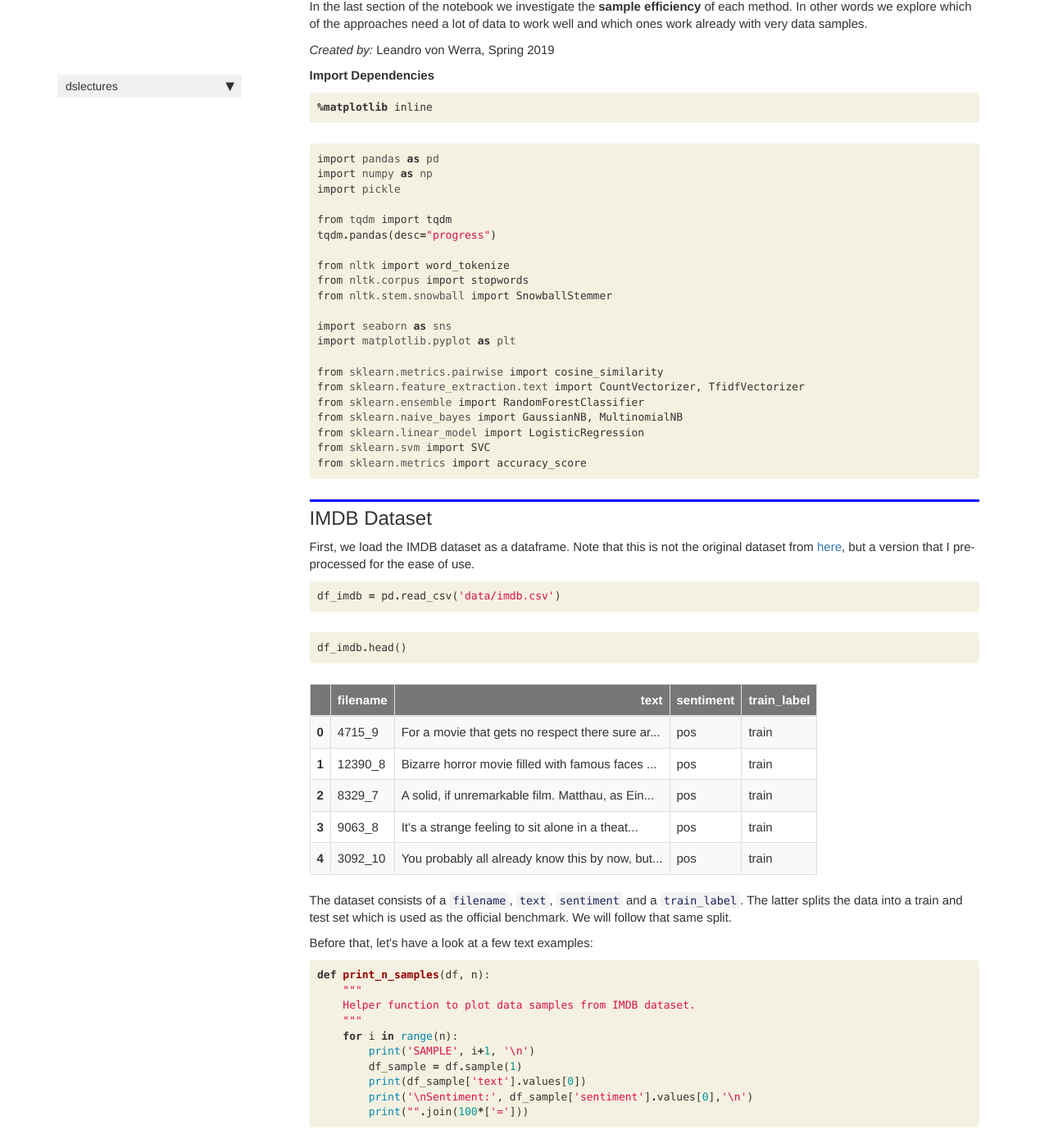
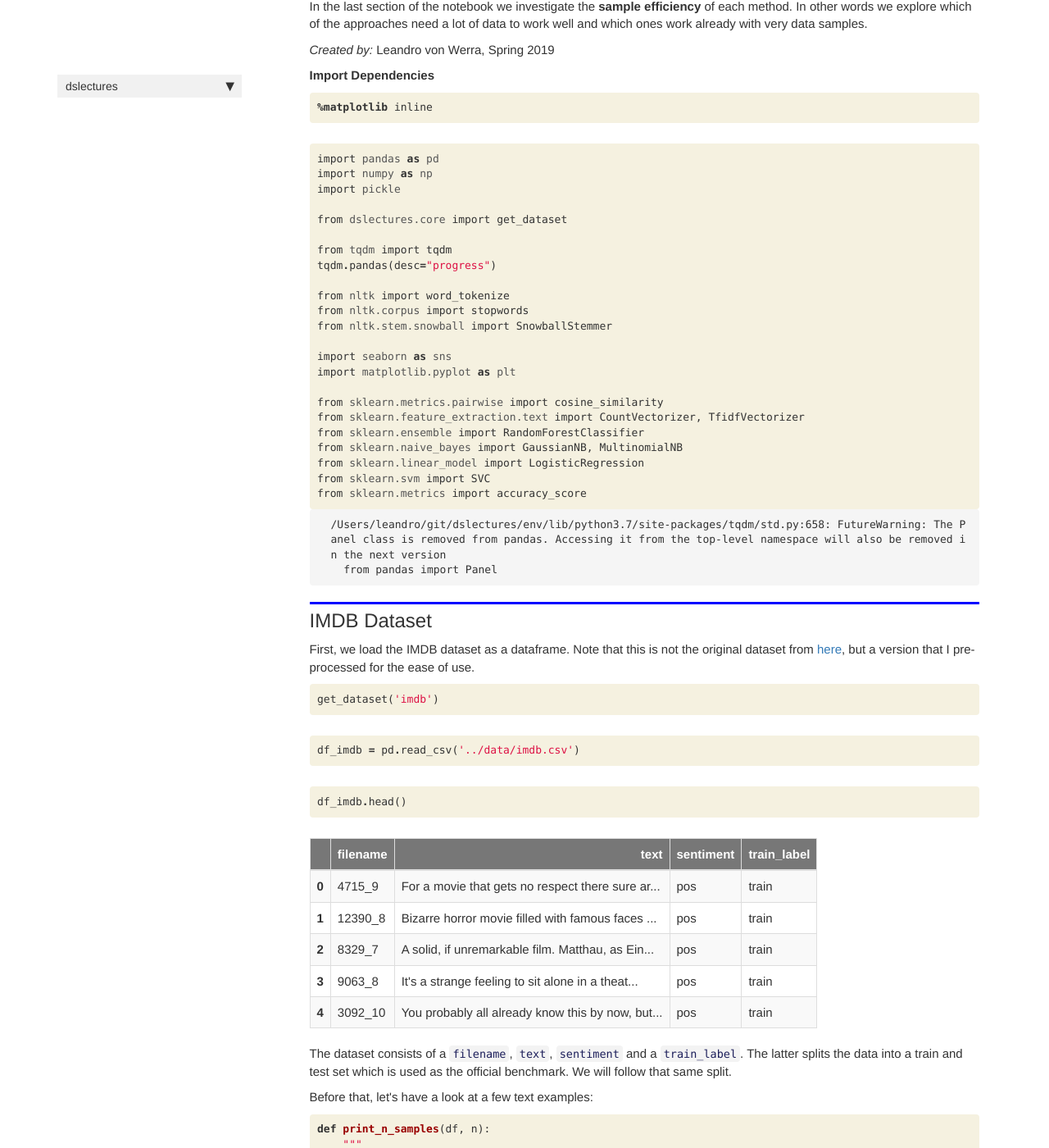
Before and after one commit to lewtun/dslectures, a Jekyll site: the page built from docs/lesson13-nlp-2.html, in a window 1280 px wide and 1400 px high, scrolled down 1420 px. Shown: the whole window at 82% size. Built offline with Jekyll 4.4.1, drawn with Linux system fonts in a browser that asks for light colours; nearby versions of some CDN libraries; comment, search, counter and statistics services are not loaded; some of the changed text lies outside the part shown.

Commit message:
feat: add download function to nlp notebook

```diff
--- a/docs/lesson13-nlp-2.html
+++ b/docs/lesson13-nlp-2.html
@@ -82,6 +82,8 @@ summary: "Analyse text with machine learning - part 2."
 <span class="kn">import</span> <span class="nn">numpy</span> <span class="k">as</span> <span class="nn">np</span>
 <span class="kn">import</span> <span class="nn">pickle</span>
 
+<span class="kn">from</span> <span class="nn">dslectures.core</span> <span class="kn">import</span> <span class="n">get_dataset</span>
+
 <span class="kn">from</span> <span class="nn">tqdm</span> <span class="kn">import</span> <span class="n">tqdm</span>
 <span class="n">tqdm</span><span class="o">.</span><span class="n">pandas</span><span class="p">(</span><span class="n">desc</span><span class="o">=</span><span class="s2">&quot;progress&quot;</span><span class="p">)</span>
 
@@ -105,6 +107,21 @@ summary: "Analyse text with machine learning - part 2."
 </div>
 </div>
 
+<div class="output_wrapper">
+<div class="output">
+
+<div class="output_area">
+
+<div class="output_subarea output_stream output_stderr output_text">
+<pre>/Users/leandro/git/dslectures/env/lib/python3.7/site-packages/tqdm/std.py:658: FutureWarning: The Panel class is removed from pandas. Accessing it from the top-level namespace will also be removed in the next version
+  from pandas import Panel
+</pre>
+</div>
+</div>
+
+</div>
+</div>
+
 </div>
 <div class="cell border-box-sizing text_cell rendered"><div class="inner_cell">
 <div class="text_cell_render border-box-sizing rendered_html">
@@ -124,7 +141,20 @@ summary: "Analyse text with machine learning - part 2."
 
 <div class="inner_cell">
     <div class="input_area">
-<div class=" highlight hl-ipython3"><pre><span></span><span class="n">df_imdb</span> <span class="o">=</span> <span class="n">pd</span><span class="o">.</span><span class="n">read_csv</span><span class="p">(</span><span class="s1">&#39;data/imdb.csv&#39;</span><span class="p">)</span>
+<div class=" highlight hl-ipython3"><pre><span></span><span class="n">get_dataset</span><span class="p">(</span><span class="s1">&#39;imdb&#39;</span><span class="p">)</span>
+</pre></div>
+
+    </div>
+</div>
+</div>
+
+</div>
+<div class="cell border-box-sizing code_cell rendered">
+<div class="input">
+
+<div class="inner_cell">
+    <div class="input_area">
+<div class=" highlight hl-ipython3"><pre><span></span><span class="n">df_imdb</span> <span class="o">=</span> <span class="n">pd</span><span class="o">.</span><span class="n">read_csv</span><span class="p">(</span><span class="s1">&#39;../data/imdb.csv&#39;</span><span class="p">)</span>
 </pre></div>
 
     </div>
@@ -1129,7 +1159,20 @@ Sentiment: pos
 
 <div class="inner_cell">
     <div class="input_area">
-<div class=" highlight hl-ipython3"><pre><span></span><span class="k">with</span> <span class="nb">open</span><span class="p">(</span><span class="s1">&#39;data/word2vec-google-news-300.pkl&#39;</span><span class="p">,</span> <span class="s1">&#39;rb&#39;</span><span class="p">)</span> <span class="k">as</span> <span class="n">f</span><span class="p">:</span>
+<div class=" highlight hl-ipython3"><pre><span></span><span class="n">get_dataset</span><span class="p">(</span><span class="s1">&#39;embeddings&#39;</span><span class="p">)</span>
+</pre></div>
+
+    </div>
+</div>
+</div>
+
+</div>
+<div class="cell border-box-sizing code_cell rendered">
+<div class="input">
+
+<div class="inner_cell">
+    <div class="input_area">
+<div class=" highlight hl-ipython3"><pre><span></span><span class="k">with</span> <span class="nb">open</span><span class="p">(</span><span class="s1">&#39;../data/word2vec-google-news-300.pkl&#39;</span><span class="p">,</span> <span class="s1">&#39;rb&#39;</span><span class="p">)</span> <span class="k">as</span> <span class="n">f</span><span class="p">:</span>
     <span class="n">word_vec</span> <span class="o">=</span> <span class="n">pickle</span><span class="o">.</span><span class="n">load</span><span class="p">(</span><span class="n">f</span><span class="p">)</span>
 </pre></div>
 
@@ -1277,7 +1320,7 @@ Sentiment: pos
 <pre>
 <span class="ansi-red-fg">---------------------------------------------------------------------------</span>
 <span class="ansi-red-fg">KeyError</span>                                  Traceback (most recent call last)
-<span class="ansi-green-fg">&lt;ipython-input-32-ee472c6aaab1&gt;</span> in <span class="ansi-cyan-fg">&lt;module&gt;</span>
+<span class="ansi-green-fg">&lt;ipython-input-8-ee472c6aaab1&gt;</span> in <span class="ansi-cyan-fg">&lt;module&gt;</span>
 <span class="ansi-green-fg">----&gt; 1</span><span class="ansi-red-fg"> </span>word_vec<span class="ansi-blue-fg">[</span><span class="ansi-blue-fg">&#39;qwert&#39;</span><span class="ansi-blue-fg">]</span>
 
 <span class="ansi-red-fg">KeyError</span>: &#39;qwert&#39;</pre>
```
Also changed, not shown: 1 other file.
